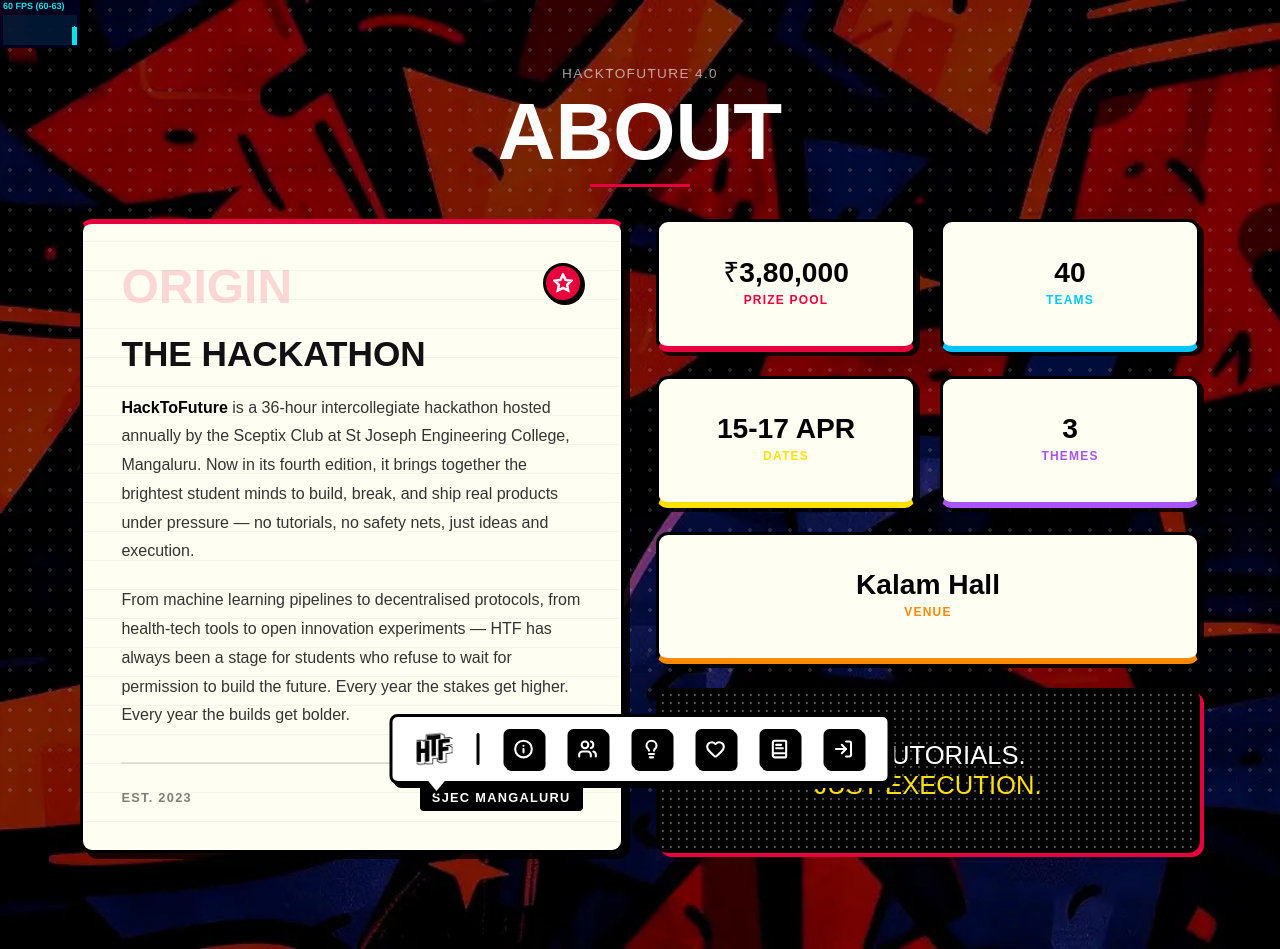
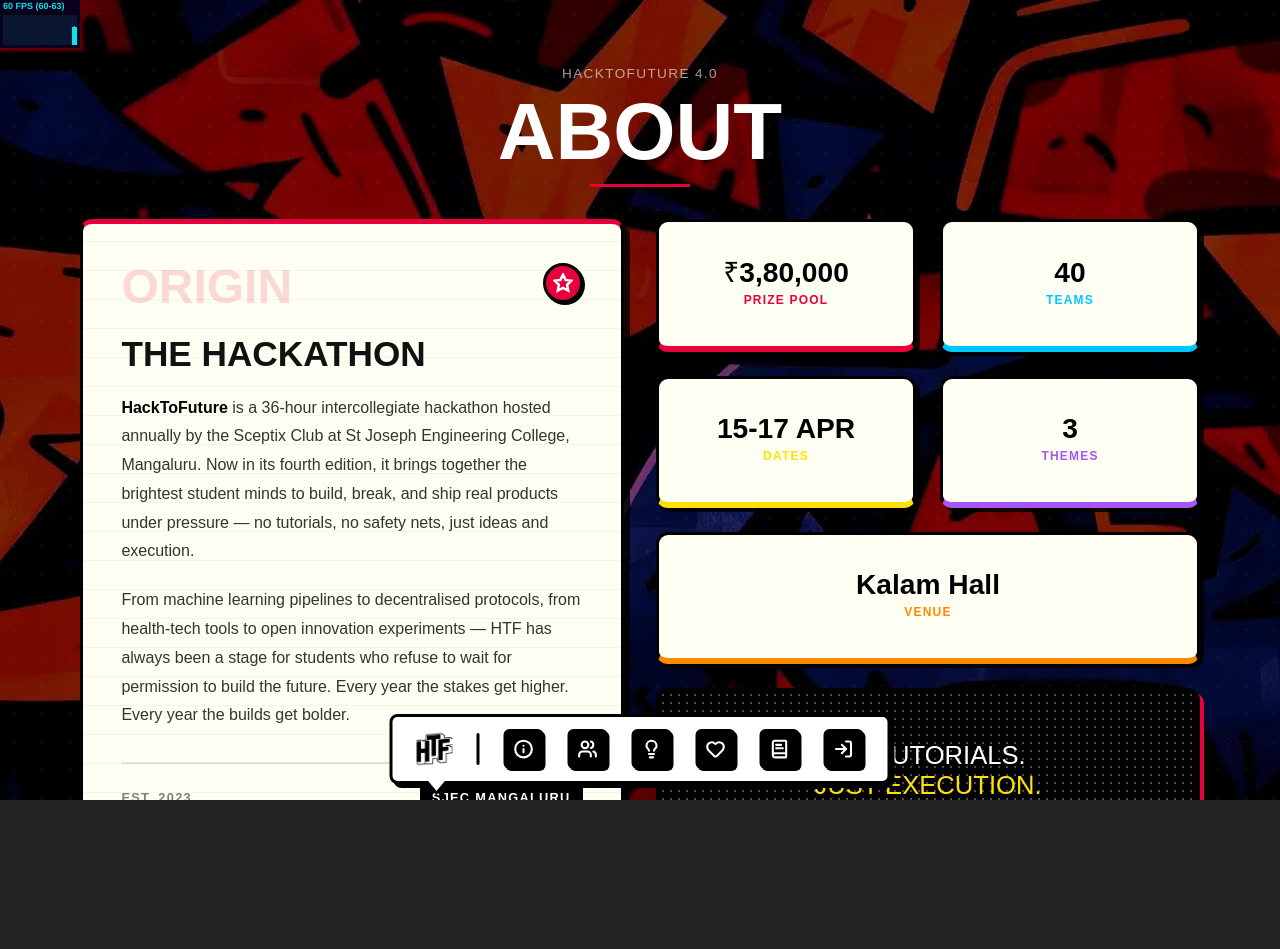
Before and after one commit to sceptix-club/hacktofuture, a React (Vite) app: page /about in a window 1280 px wide. Built offline with nearby package versions, Linux system fonts and the light colour scheme; no server answers; a web font is replaced by a local one.

Commit message:
feat: add smoothscroll for about page, fix sponsors dialog box

```diff
--- a/src/App.css
+++ b/src/App.css
@@ -39,7 +39,7 @@
 }
 
 canvas {
-  display: block;
+  height: calc(var(--vh, 1vh) * 100);
 }
 
 .stroke-text {
--- a/src/components/ui/Navbar.tsx
+++ b/src/components/ui/Navbar.tsx
@@ -62,7 +62,7 @@
         >
           <div className="h-7 w-7 sm:h-8 sm:w-8 md:h-9 md:w-9 relative">
             <img
-              src="/src/assets/logo_white.png"
+              src="/logo_white.png"
               alt="Logo"
               className="object-cover h-full w-full drop-shadow-md"
               style={{ filter: "invert(1)" }}
--- a/src/pages/About.tsx
+++ b/src/pages/About.tsx
@@ -1,8 +1,11 @@
 import { useRef, useEffect } from "react";
 import "../App.css";
 import Navbar from "../components/ui/Navbar";
-import Background from "../components/Background";
 import gsap from "gsap";
+import { ScrollTrigger } from "gsap/ScrollTrigger";
+import { ScrollSmoother } from "gsap/ScrollSmoother";
+
+gsap.registerPlugin(ScrollTrigger, ScrollSmoother);
 
 export default function About() {
   const containerRef = useRef<HTMLDivElement>(null);
@@ -10,6 +13,7 @@
   const contentRef = useRef<HTMLDivElement>(null);
   const statsRef = useRef<HTMLDivElement>(null);
   const tickerRef = useRef<HTMLDivElement>(null);
+  const smootherRef = useRef<ScrollSmoother | null>(null);
 
   // Entrance animation
   useEffect(() => {
@@ -52,6 +56,23 @@
     );
   }, []);
 
+  // ScrollSmoother — same config as Sponsors.tsx
+  useEffect(() => {
+    smootherRef.current = ScrollSmoother.create({
+      wrapper: "#about-smooth-wrapper",
+      content: "#about-smooth-content",
+      smooth: 0.75,
+      effects: false,
+      smoothTouch: 0.25,
+      normalizeScroll: true,
+    });
+    return () => {
+      smootherRef.current?.kill();
+      smootherRef.current = null;
+      ScrollTrigger.getAll().forEach((t) => t.kill());
+    };
+  }, []);
+
   const stats = [
     { label: "PRIZE POOL", value: "₹3,80,000", color: "#E8003D" },
     { label: "TEAMS", value: "40", color: "#00C6FF" },
@@ -64,23 +85,37 @@
     <>
       <Navbar />
 
+      {/* Fixed background — same as Sponsors.tsx */}
       <div
-        className="relative w-full min-h-screen"
         style={{
-          background: "#0a0a0a",
+          position: "fixed",
+          inset: 0,
           backgroundImage: "url('/textures/background.jpg')",
           backgroundSize: "cover",
-          backgroundPosition: "center",
+          backgroundPosition: "center center",
           backgroundRepeat: "no-repeat",
+          backgroundAttachment: "scroll",
+          zIndex: 0,
+          pointerEvents: "none",
+          willChange: "unset",
+          transform: "none",
         }}
-        ref={containerRef}
-      >
-        {/* ── 3D background ── */}
-        <div className="fixed inset-0 w-full h-full" style={{ zIndex: 0 }}>
-          <Background />
-        </div>
+      />
 
-        {/* ── Foreground ── */}
+      {/* Dot grid overlay — same as Sponsors.tsx */}
+      <div
+        className="fixed inset-0 pointer-events-none"
+        style={{
+          backgroundImage:
+            "radial-gradient(circle, rgba(255,255,255,0.06) 1px, transparent 1px)",
+          backgroundSize: "28px 28px",
+          zIndex: 1,
+        }}
+      />
+
+      <div id="about-smooth-wrapper" style={{ zIndex: 2 }}>
+        <div id="about-smooth-content">
+          <div className="relative w-full min-h-screen" ref={containerRef}>
             <div
               className="relative px-6 md:px-12 lg:px-20 pt-28 pb-24 min-h-screen flex flex-col items-center"
               style={{ zIndex: 1 }}
@@ -200,19 +235,20 @@
                         <strong className="text-black font-bold">
                           HackToFuture
                         </strong>{" "}
-                    is a 36-hour intercollegiate hackathon hosted annually by
-                    the Sceptix Club at St Joseph Engineering College,
-                    Mangaluru. Now in its fourth edition, it brings together the
-                    brightest student minds to build, break, and ship real
-                    products under pressure — no tutorials, no safety nets, just
-                    ideas and execution.
+                        is a 36-hour intercollegiate hackathon hosted annually
+                        by the Sceptix Club at St Joseph Engineering College,
+                        Mangaluru. Now in its fourth edition, it brings together
+                        the brightest student minds to build, break, and ship
+                        real products under pressure — no tutorials, no safety
+                        nets, just ideas and execution.
                       </p>
                       <p>
-                    From machine learning pipelines to decentralised protocols,
-                    from health-tech tools to open innovation experiments — HTF
-                    has always been a stage for students who refuse to wait for
-                    permission to build the future. Every year the stakes get
-                    higher. Every year the builds get bolder.
+                        From machine learning pipelines to decentralised
+                        protocols, from health-tech tools to open innovation
+                        experiments — HTF has always been a stage for students
+                        who refuse to wait for permission to build the future.
+                        Every year the stakes get higher. Every year the builds
+                        get bolder.
                       </p>
                     </div>
 
@@ -264,7 +300,7 @@
                         border: "3px solid #000",
                         borderBottom: `6px solid ${stat.color}`,
                         borderRadius: "0.75rem",
-                    padding: "1.5rem 0.5rem", // Reduced horizontal padding
+                        padding: "1.5rem 0.5rem",
                         boxShadow: "4px 4px 0px rgba(0,0,0,0.8)",
                         transition: "transform 0.2s ease, box-shadow 0.2s ease",
                       }}
@@ -284,12 +320,12 @@
                       }}
                     >
                       <div
-                    className="hero-title font-black mb-1" // Reduced margin
+                        className="hero-title font-black mb-1"
                         style={{
-                      fontSize: "clamp(1.1rem, 2.2vw, 1.8rem)", // Reduced font size range
+                          fontSize: "clamp(1.1rem, 2.2vw, 1.8rem)",
                           color: "#000",
                           lineHeight: 1,
-                      wordBreak: "break-all", // Fallback for very long strings
+                          wordBreak: "break-all",
                         }}
                       >
                         {stat.value}
@@ -318,7 +354,6 @@
                       minHeight: "140px",
                     }}
                   >
-                {/* Halftone dot cluster inside the black card */}
                     <div
                       className="absolute inset-0 pointer-events-none opacity-30"
                       style={{
@@ -343,6 +378,8 @@
               </div>
             </div>
           </div>
+        </div>
+      </div>
     </>
   );
 }
--- a/src/pages/Sponsors.tsx
+++ b/src/pages/Sponsors.tsx
@@ -1,4 +1,5 @@
 import { useRef, useEffect, useState, useCallback } from "react";
+import { createPortal } from "react-dom";
 import Navbar from "../components/ui/Navbar";
 import gsap from "gsap";
 import { ScrollTrigger } from "gsap/ScrollTrigger";
@@ -161,7 +162,6 @@
   const cardRef = useRef<HTMLDivElement>(null);
 
   useEffect(() => {
-    // entrance
     gsap.fromTo(
       backdropRef.current,
       { opacity: 0 },
@@ -172,7 +172,6 @@
       { opacity: 0, y: 40, scale: 0.96 },
       { opacity: 1, y: 0, scale: 1, duration: 0.35, ease: "power3.out" }
     );
-    // lock scroll
     document.body.style.overflow = "hidden";
     return () => {
       document.body.style.overflow = "";
@@ -194,7 +193,6 @@
     });
   }, [onClose]);
 
-  // close on Escape
   useEffect(() => {
     const handler = (e: KeyboardEvent) => {
       if (e.key === "Escape") close();
@@ -203,11 +201,17 @@
     return () => window.removeEventListener("keydown", handler);
   }, [close]);
 
-  return (
+  // Portal to document.body — escapes the ScrollSmoother transform context
+  // so position:fixed is always relative to the actual viewport
+  return createPortal(
     <div
       ref={backdropRef}
-      className="fixed inset-0 z-[999] flex items-center justify-center p-4 md:p-8"
-      style={{ background: "rgba(0,0,0,0.75)", backdropFilter: "blur(4px)" }}
+      className="fixed inset-0 flex items-center justify-center p-4 md:p-8"
+      style={{
+        zIndex: 9999,
+        background: "rgba(0,0,0,0.75)",
+        backdropFilter: "blur(4px)",
+      }}
       onClick={(e) => {
         if (e.target === backdropRef.current) close();
       }}
@@ -217,6 +221,8 @@
         className="relative w-full flex flex-col md:flex-row overflow-hidden"
         style={{
           maxWidth: "min(780px, 95vw)",
+          maxHeight: "85vh",
+          overflowY: "auto",
           background: "#FFFEF2",
           backgroundImage:
             "repeating-linear-gradient(0deg,transparent,transparent 28px,rgba(0,0,0,0.04) 28px,rgba(0,0,0,0.04) 29px)",
@@ -398,7 +404,8 @@
           </div>
         </div>
       </div>
-    </div>
+    </div>,
+    document.body
   );
 }
 
--- a/src/scenes/Overlay.tsx
+++ b/src/scenes/Overlay.tsx
@@ -43,7 +43,7 @@
         <div style={{ flex: "1 1 0%", display: "flex", gap: "2em" }} />
         <div style={{ flex: "1 1 0%", display: "flex", gap: "2em" }} />
         <img
-          src="src/assets/logo_white.png"
+          src="/logo_white.png"
           alt="logo"
           style={{
             height: "clamp(20px, 3vw, 30px)",
```
Also changed, not shown: src/App.tsx (+7 -4 lines), public/logo_white.png (added). Lines whose indentation alone changed are shown as unchanged.
